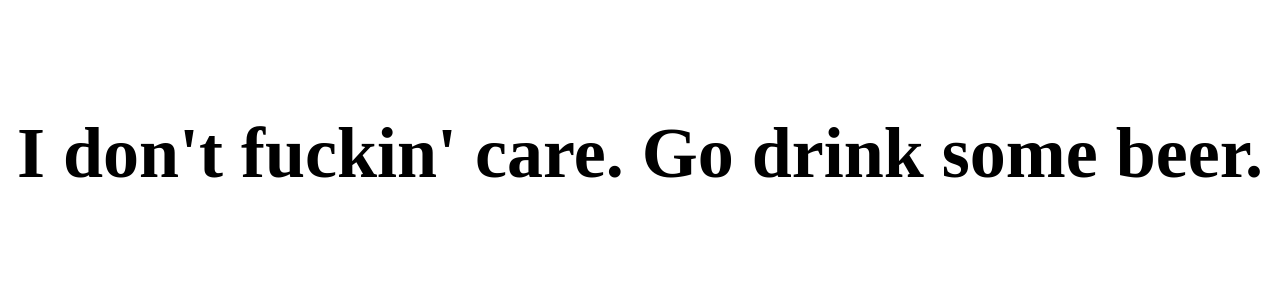
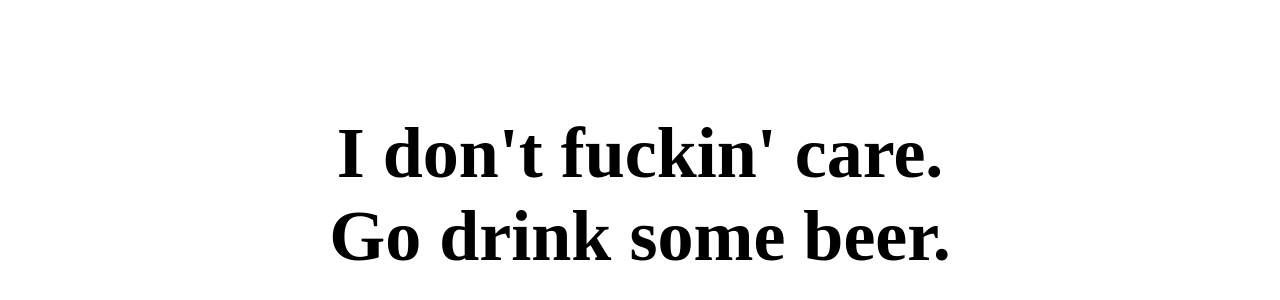
Before and after one commit to idontfuckincare/idontfuckincare.github.io, a plain HTML site: page index.html in a window 1280 px wide. Shown: the part 244-544 px from the top of the page. Drawn offline with Linux system fonts and the light colour scheme.

Commit message:
Line break

```diff
--- a/index.html
+++ b/index.html
@@ -19,7 +19,7 @@
     </style>
   </head>
   <body>
-    <h1>I don't fuckin' care. Go drink some beer.</h1>
+    <h1>I don't fuckin' care.<br>Go drink some beer.</h1>
     <script>
       (function(i,s,o,g,r,a,m){i['GoogleAnalyticsObject']=r;i[r]=i[r]||function(){
       (i[r].q=i[r].q||[]).push(arguments)},i[r].l=1*new Date();a=s.createElement(o),
```
